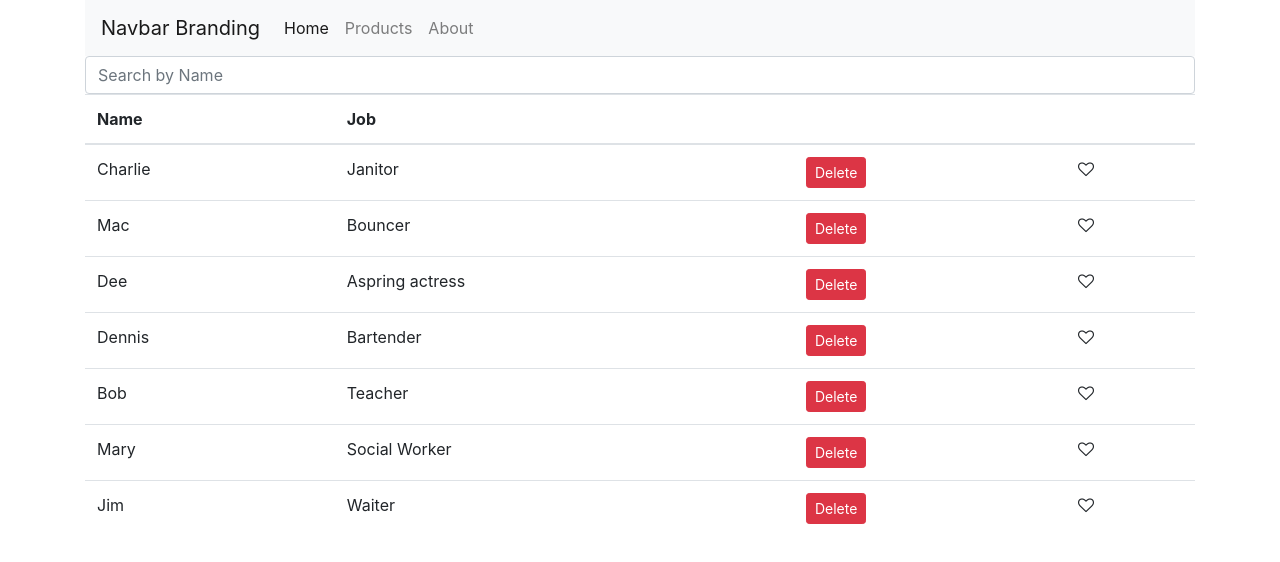
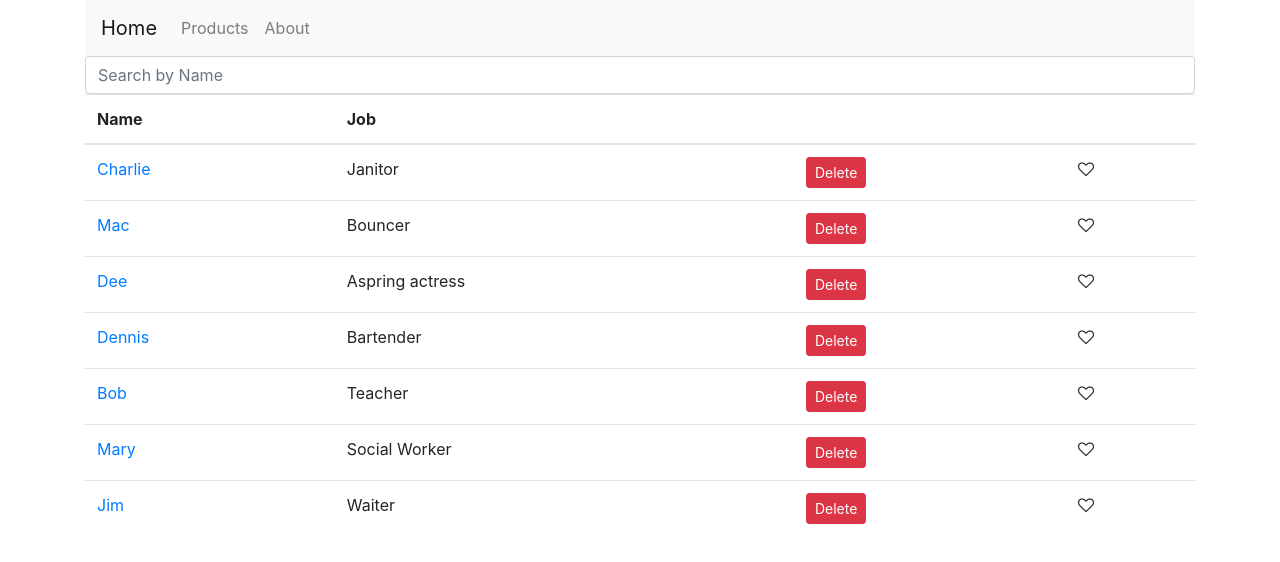
Before and after one commit to tjcj211/demo-app, a React (Create React App) app: page / in a window 1280 px wide. Shown: the top 562 px of the page. Built offline with nearby package versions, Linux system fonts and the light colour scheme.

Commit message:
LS17.9 Adding Links to people table.

```diff
--- a/src/components/navBar.jsx
+++ b/src/components/navBar.jsx
@@ -1,10 +1,12 @@
 import React, { Component } from 'react';
-import { Link } from 'react-router-dom';
+import { Link, NavLink } from 'react-router-dom';
 class NavBar extends Component {
 	render() {
 		return (
 			<nav className="navbar navbar-expand-lg navbar-light bg-light">
-				<a className="navbar-brand">Navbar Branding</a>
+				<NavLink className="navbar-brand" to="/">
+					Home
+				</NavLink>
 				<button
 					className="navbar-toggler"
 					type="button"
@@ -18,20 +20,15 @@ class NavBar extends Component {
 				</button>
 				<div className="collapse navbar-collapse" id="navbarNav">
 					<ul className="navbar-nav">
-						<li className="nav-item active">
-							<Link to="/" className="nav-link">
-								Home
-							</Link>
-						</li>
 						<li className="nav-item ">
 							<Link to="/products" className="nav-link">
 								Products
 							</Link>
 						</li>
 						<li className="nav-item ">
-							<Link to="/about" className="nav-link">
+							<NavLink to="/about" className="nav-link">
 								About
-							</Link>
+							</NavLink>
 						</li>
 					</ul>
 				</div>
--- a/src/components/tableBody.jsx
+++ b/src/components/tableBody.jsx
@@ -1,5 +1,6 @@
-import React, { Component } from "react";
-import Like from "./like";
+import React, { Component } from 'react';
+import Like from './like';
+import { Link } from 'react-router-dom';
 class TableBody extends Component {
 	render() {
 		const { people } = this.props; //this.props.people
@@ -7,7 +8,11 @@ class TableBody extends Component {
 			<tbody>
 				{people.map((person, index) => (
 					<tr key={index}>
-            <td>{person.name}</td>
+						<td>
+							<Link to={`/people/${person.id}`}>
+								{person.name}
+							</Link>
+						</td>
 						<td>{person.job}</td>
 						<td>
 							<button
@@ -20,7 +25,7 @@ class TableBody extends Component {
 							</button>
 						</td>
 						<td>
-              {" "}
+							{' '}
 							<Like
 								liked={person.liked}
 								onClick={() => {
```
Lines whose indentation alone changed are shown as unchanged.
